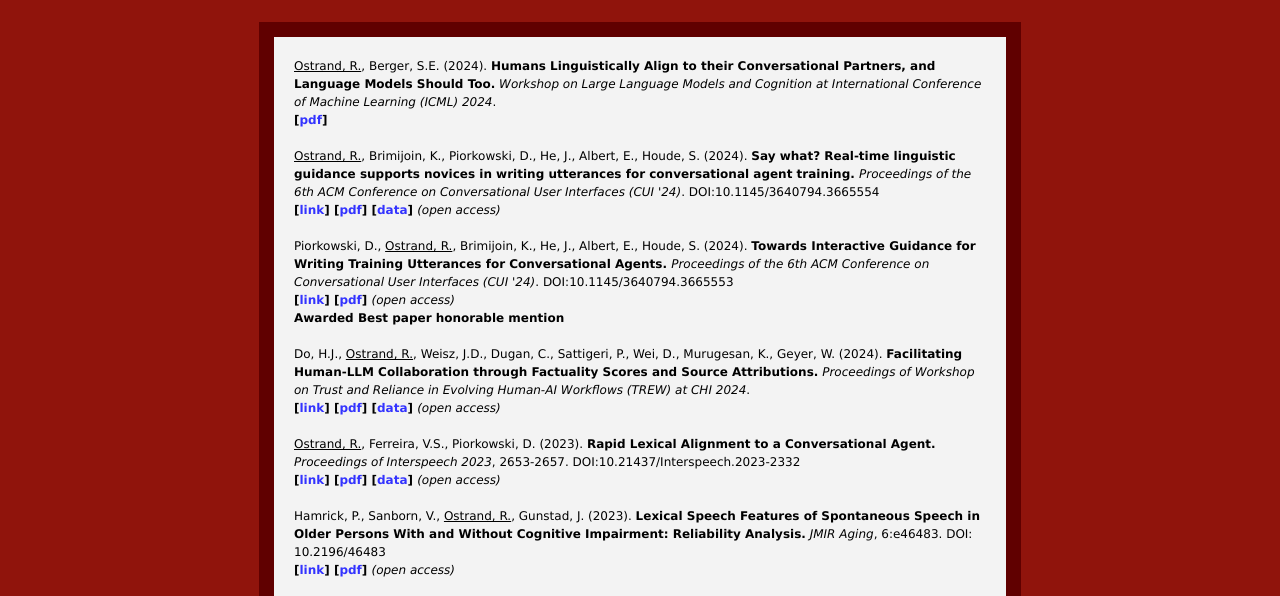
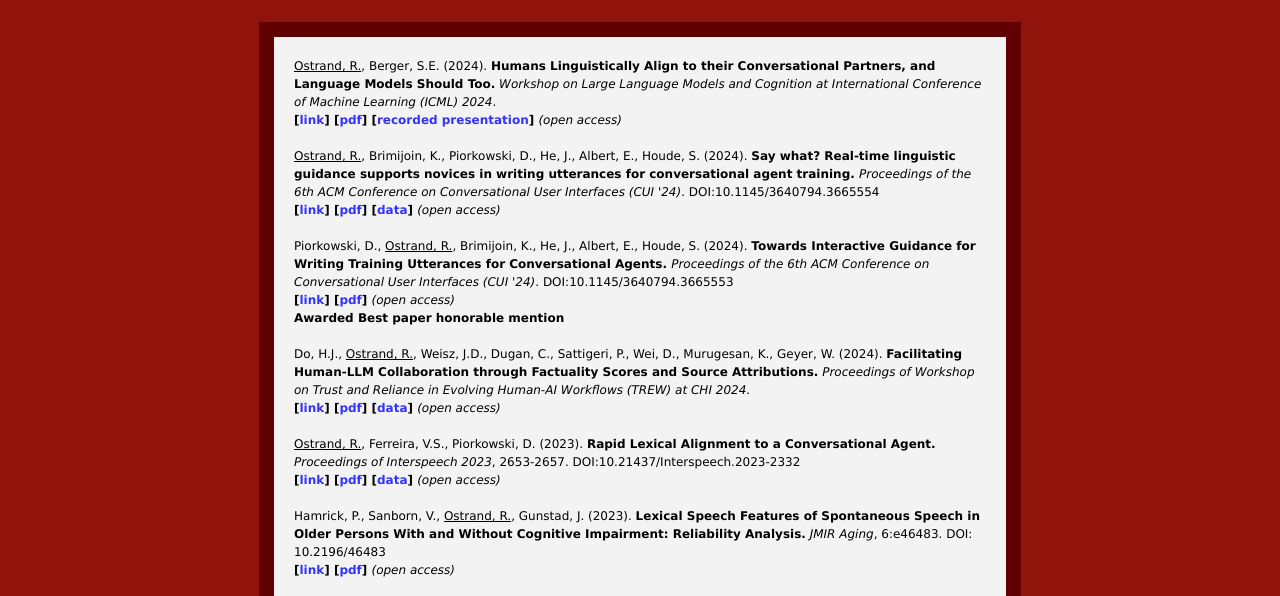
Before and after one commit to rostrand/rostrand.github.io, a plain HTML site: page publications.html in a window 1280 px wide. Shown: the part 167-763 px from the top of the page. Drawn offline with Linux system fonts and the light colour scheme; some packages are replaced by stand-ins of ours; a script that the page names is missing.

Commit message:
Add files via upload

```diff
--- a/publications.html
+++ b/publications.html
@@ -99,9 +99,10 @@
 <strong>Humans Linguistically Align to their Conversational Partners, and Language Models Should Too.</strong>
 <em>Workshop on Large Language Models and Cognition at International Conference of Machine Learning (ICML) 2024</em>.
 <br /><strong>
-<!-- [<a href="" target="_blank">link</a>] -->
+[<a href="https://openreview.net/pdf/aaaa5bcb4450dcb877270e88a00f5e984810c34f.pdf" target="_blank">link</a>]
 [<a href="/papers/Ostrand_Berger.2024-ICML.pdf">pdf</a>]
-</strong> <!-- <em>(open access)</em> -->
+[<a href="/papers/Ostrand_Berger_ICML2024.mp4">recorded presentation</a>]
+</strong> <em>(open access)</em>
 <br /><br />
 
 
```
